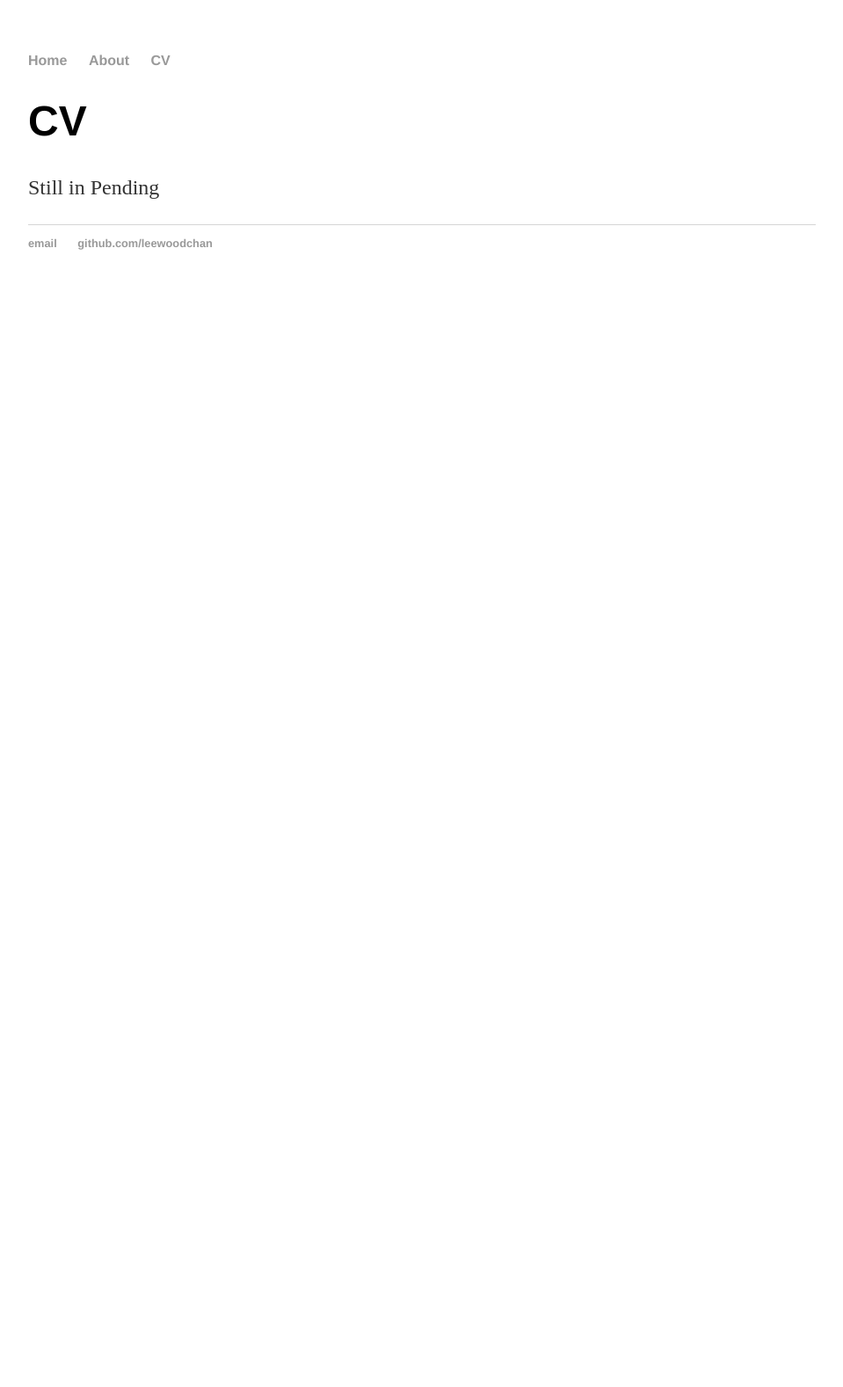
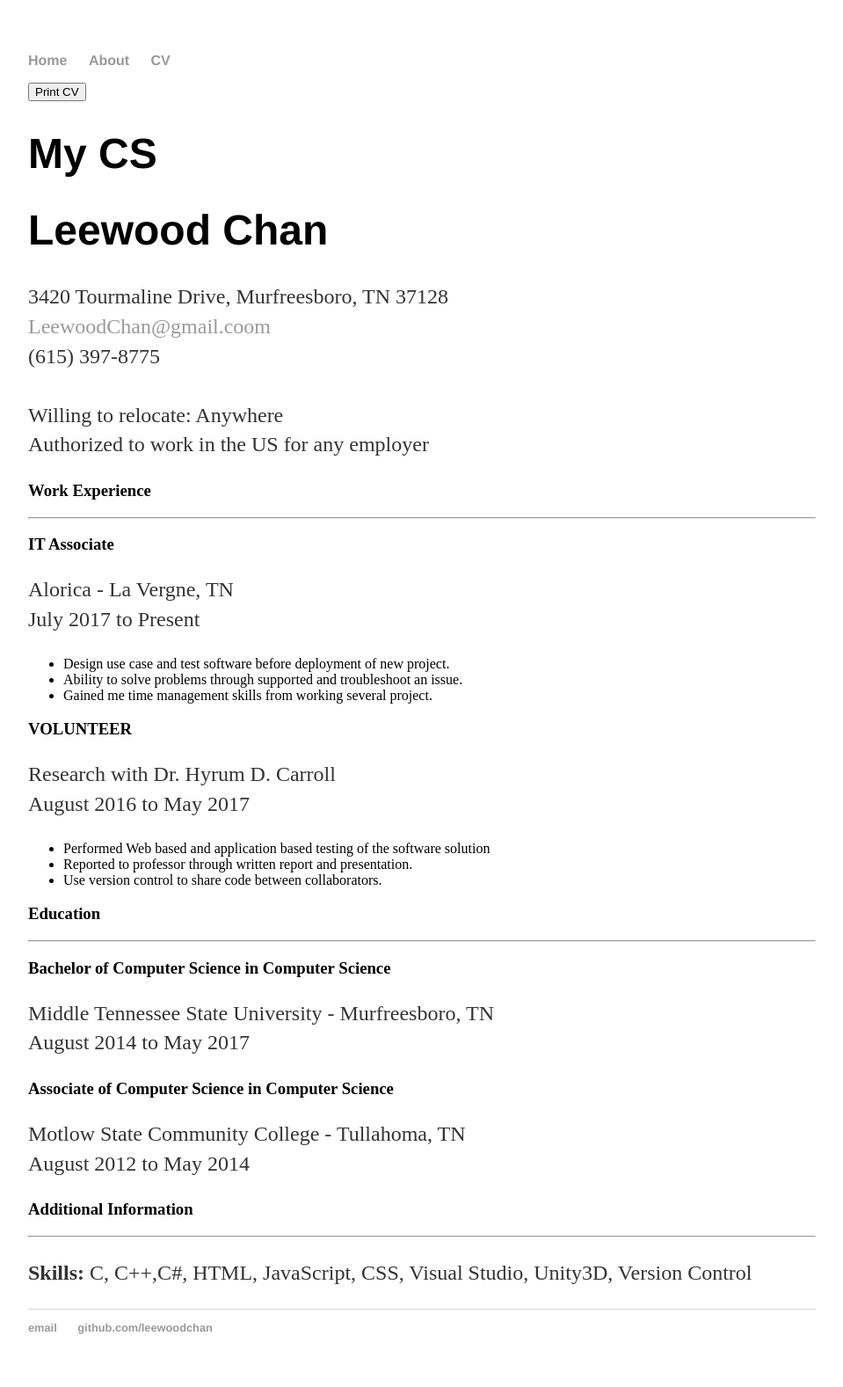
Before and after one commit to LeewoodChan/LeewoodChan.github.io, a Jekyll site: the page built from cv/index.html, in a window 1280 px wide. Shown: the whole page at 88% size, without its empty margins (160-1119 px from the left). Built offline with Jekyll 4.4.1, drawn with Linux system fonts in a browser that asks for light colours; before the commit the page ends 900 px from its top, so only the background shows below that.

Commit message:
Update index.html
setup a basic content. add CSS later.

```diff
--- a/cv/index.html
+++ b/cv/index.html
@@ -2,7 +2,79 @@
 layout: default
 title: Leewood Chan
 ---
+<div id="print-content">
+ <form>
+  <input type="button" onclick="printDiv('CV-Content')" value="Print CV"/>
+</form>
+</div>
+
 <div class="blurb">
-<h1>CV</h1>
-	<p>Still in Pending</p>
+<h1>My CS</h1>
+	<div id="CV-Content">
+		<H1>Leewood Chan</H1>
+		<p>3420 Tourmaline Drive, Murfreesboro, TN 37128<br>
+		<a href="mailto:leewoodchan@gmail.com">LeewoodChan@gmail.coom</a><br>
+		(615) 397-8775<br><br>
+		Willing  to relocate: Anywhere<br>
+		Authorized to work in the US for any employer</p>
+
+		<H3>Work Experience</H3>
+		<hr>
+		<H3>IT Associate</H3>
+		<p>
+			Alorica - La Vergne, TN<br>
+			July 2017 to Present
+		</p>
+		<ul>
+			<li>Design use case and test software before deployment of new project.</li>
+			<li>Ability to solve problems through supported and troubleshoot an issue.</li>
+			<li>Gained me time management skills from working several project.</li>
+		</ul>
+
+		<H3>VOLUNTEER</H3>
+		<p>
+			Research with Dr. Hyrum D. Carroll<br>
+			August 2016 to May 2017
+		</p>
+		<ul>
+			<li>Performed Web based and application based testing of the software solution</li>
+			<li>Reported to professor through written report and presentation.</li>
+			<li>Use version control to share code between collaborators.</li>
+		</ul>
+
+		<H3>Education</H3>
+		<hr>
+		<H3>Bachelor of Computer Science in Computer Science</H3>
+		<p>
+			Middle Tennessee State University - Murfreesboro, TN<br>
+			August 2014 to May 2017
+		</p>
+
+		<H3>Associate of Computer Science in Computer Science</H3>
+		<p>
+			Motlow State Community College - Tullahoma, TN<br>
+			August 2012 to May 2014
+		</p>
+
+		<H3>Additional Information</H3>
+		<hr>
+		<p>
+			<b>Skills:</b> C, C++,C#, HTML, JavaScript, CSS, Visual Studio, Unity3D, Version Control
+		</p>
+
+	</div>
+
 </div><!-- /.blurb -->
+
+
+
+<script type="text/javascript">
+    function printDiv(divName) {
+	//window.print();
+        var printContents = document.getElementById(divName).innerHTML;
+        w=window.open();
+        w.document.write(printContents);
+        w.print();
+        w.close();
+    }
+</script>
```
